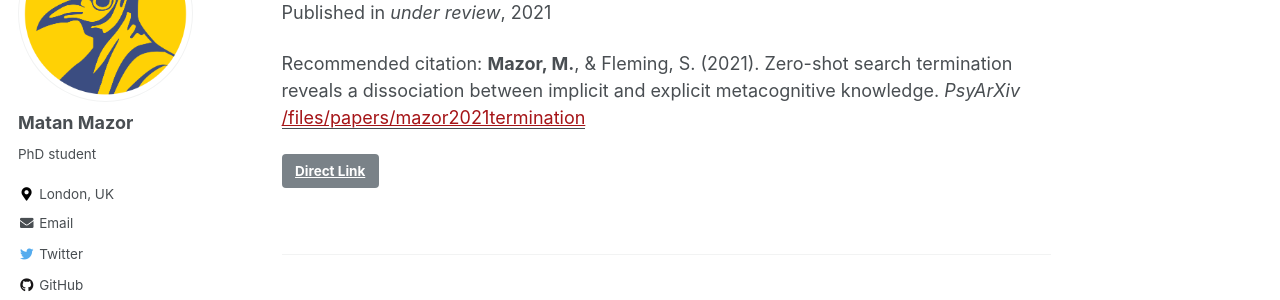
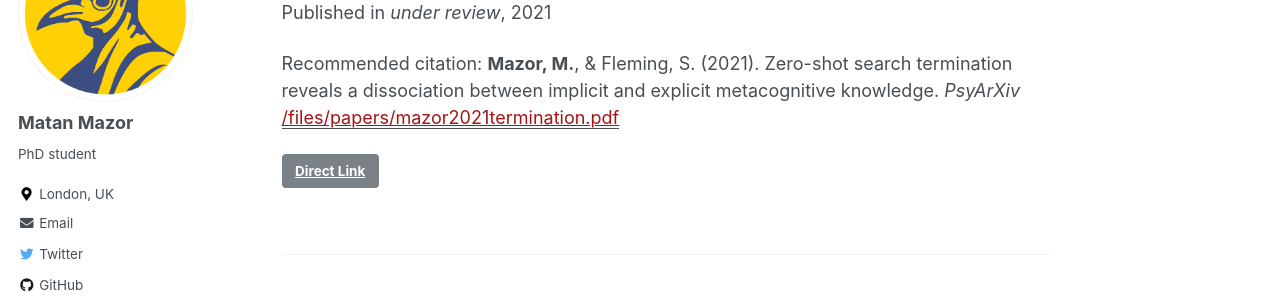
Before and after one commit to matanmazor/matanmazor.github.io, a Jekyll site: the page built from _preprints/2021-03-01-search-termination.md, in a window 1280 px wide. Shown: the part 193-493 px from the top of the page. Built offline with Jekyll 4.4.1, drawn with Linux system fonts in a browser that asks for light colours.

Commit message:
preprints formatting hell

```diff
--- a/_includes/archive-single.html
+++ b/_includes/archive-single.html
@@ -27,7 +27,7 @@
     {% endif %}
 
     <h2 class="archive__item-title" itemprop="headline">
-      {% if (post.collection == 'publications' | post.collection=='preprints')%}
+      {% if post.collection=='preprints'%}
         {{ title }}
       {% elsif post.link %}
         <a href="{{ post.link }}">{{ title }}</a> <a href="{{ base_path }}{{ post.url }}" rel="permalink"><i class="fa fa-link" aria-hidden="true" title="permalink"></i><span class="sr-only">Permalink</span></a>
@@ -42,7 +42,7 @@
 
     {% if post.collection == 'teaching' %}
       <p> {{ post.type }}, <i>{{ post.venue }}</i>, {{ post.date | default: "1900-01-01" | date: "%Y" }} </p>
-    {% elsif (post.collection == 'publications' | post.collection=='preprints')%}
+    {% elsif post.collection=='preprints'%}
       {% if post.abstract %}
         <details><summary>Abstract</summary>
         <blockquote>
--- a/_preprints/2021-03-01-search-termination.md
+++ b/_preprints/2021-03-01-search-termination.md
@@ -6,6 +6,6 @@ date: 2021-03-01
 venue: 'under review'
 link: 'https://psyarxiv.com/kfzvx/'
 github: 'https://github.com/matanmazor/termination'
-paperurl: '/files/papers/mazor2021termination'
+paperurl: '/files/papers/mazor2021termination.pdf'
 citation: '<b>Mazor, M.</b>, & Fleming, S. (2021). Zero-shot search termination reveals a dissociation between implicit and explicit metacognitive knowledge. <i>PsyArXiv</i>'
 ---
```
Also changed, not shown: _preprints/2021-05-01-dissociating.md (+1 -1 lines).
